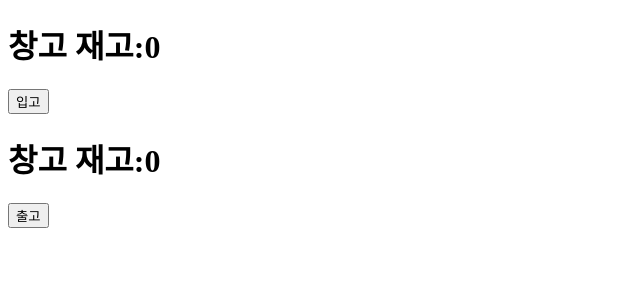
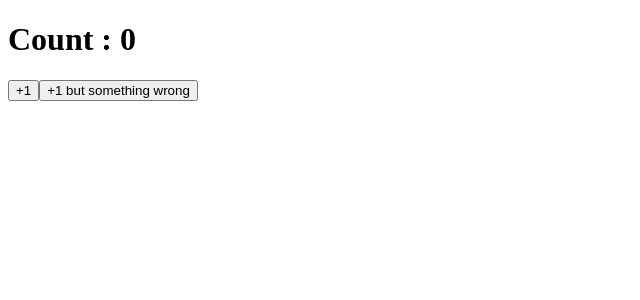
Before and after one commit to sansantokki762/react, a React (Vite) app in the folder homework1/: page /contact in a window 1280 px wide. Shown: the top 300 px of the page, without its empty margins (0-640 px from the left). Built offline with nearby package versions, Linux system fonts and the light colour scheme.

Commit message:
useCallback 재밋노

```diff
--- a/homework1/src/main.jsx
+++ b/homework1/src/main.jsx
@@ -815,9 +815,36 @@ function Warehouse() {
 }
 
 
+////////////////////////////////////////////////////////////
+//숙19//
 
+import { useCallback } from 'react'
+
+
+function Counter2() {
+
+const [count, setCount] = useState(0)
+
+const handleClick = useCallback(() => {
+  setCount(prev => prev + 1);
+}, []) // 최신 값에다 더하기 1을 하고, 랜더링이 되도 함수는 기억 됨.//
+
+const handleClickFalse = useCallback(() => {
+  setCount(count + 1); //초기값에다 더하기 1만 함.//
+}, [])
+
+console.log("component rendered!")
+
+  return(
+    <div>
+      <h1>Count : {count} </h1>
+      <button onClick={handleClick}>+1</button>
+      <button onClick={handleClickFalse}>+1 but something wrong</button>
+    </div>
+  )
+}
 
 
 createRoot(document.getElementById('root')).render/* body를 랜더함*/ (
- <Warehouse/>
+ <Counter2/>
 );
```
